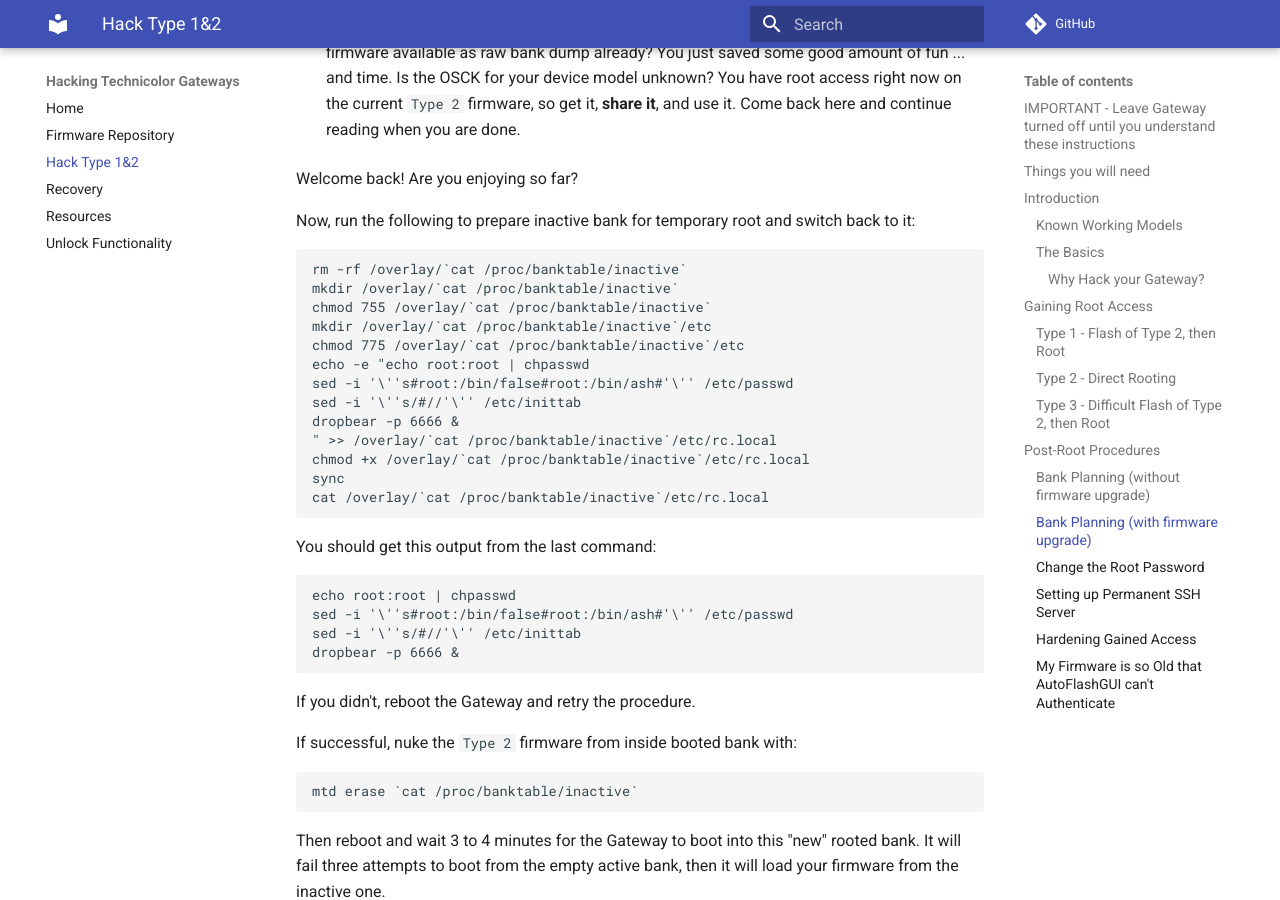
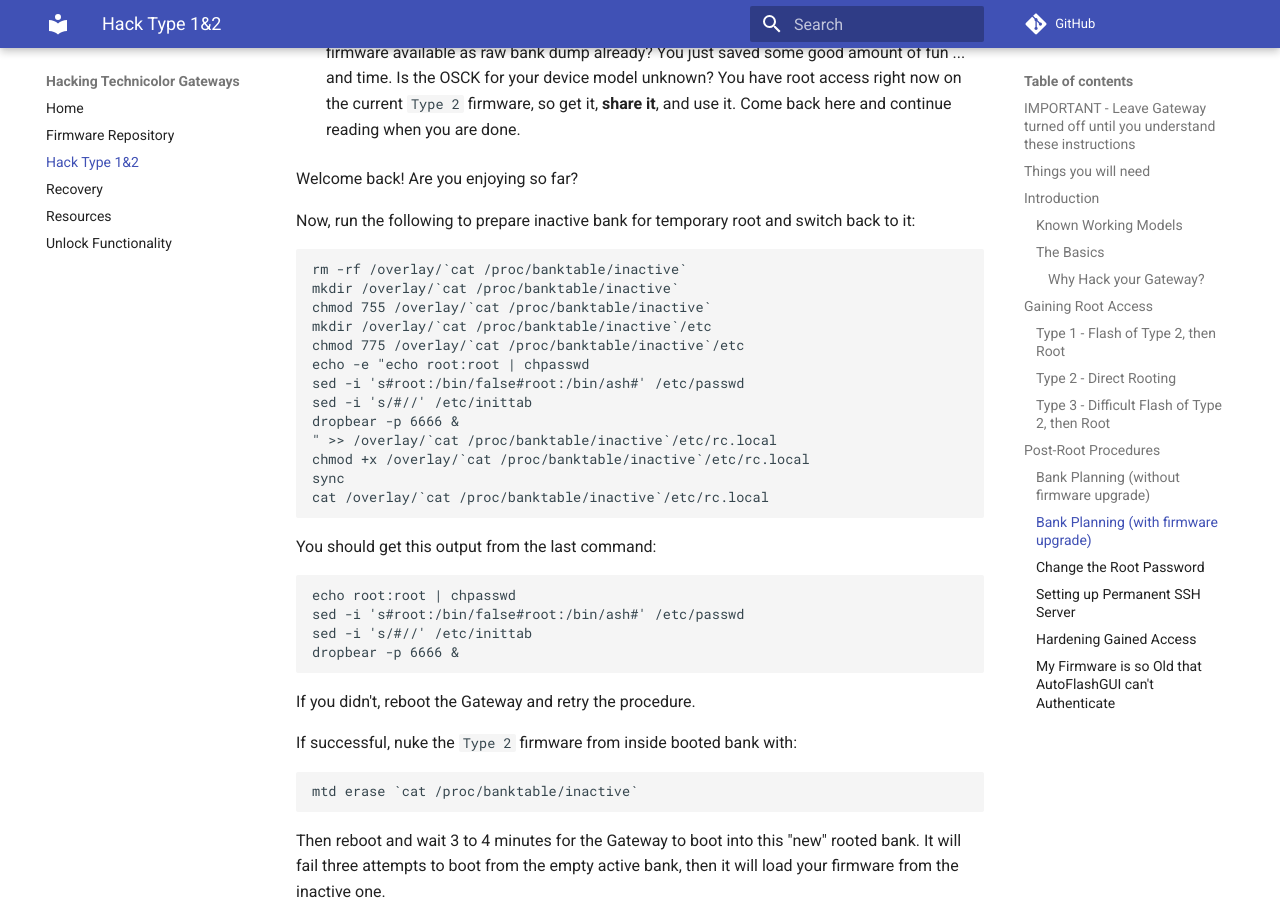
Before and after one commit to hack-technicolor/hack-technicolor, an MkDocs documentation site: the page built from docs/Hack Type 1&2.md, in a window 1280 px wide and 900 px high, scrolled down 9341 px. Built offline with MkDocs 1.6.1 and Material for MkDocs 9.7.7, drawn with Linux system fonts in a browser that asks for light colours; comment, search, counter and statistics services are not loaded; some of the changed text lies outside the part shown.

Commit message:
Fix quoting in sed commands

````diff
--- a/docs/Hack Type 1&2.md
+++ b/docs/Hack Type 1&2.md
@@ -101,7 +101,7 @@ Fire up your SSH client and connect with user `root` to the Gateway IP on defaul
 As your first step into your brand-new rooted Gateway, it is a good idea to always ensure the serial console port is enabled - this is a very useful feature in case of disasters, so just do it. Execute the following command:
 
 ```bash
-sed -i '\''s/#//'\'' /etc/inittab
+sed -i 's/#//' /etc/inittab
 ```
 
 At this point you have a rooted `Type 2` image on your Gateway, but your trip is not over.
@@ -273,8 +273,8 @@ chmod 755 /overlay/`cat /proc/banktable/inactive`
 mkdir /overlay/`cat /proc/banktable/inactive`/etc
 chmod 775 /overlay/`cat /proc/banktable/inactive`/etc
 echo -e "echo root:root | chpasswd
-sed -i '\''s#root:/bin/false#root:/bin/ash#'\'' /etc/passwd
-sed -i '\''s/#//'\'' /etc/inittab
+sed -i 's#root:/bin/false#root:/bin/ash#' /etc/passwd
+sed -i 's/#//' /etc/inittab
 dropbear -p 6666 &
 " >> /overlay/`cat /proc/banktable/inactive`/etc/rc.local
 chmod +x /overlay/`cat /proc/banktable/inactive`/etc/rc.local
@@ -286,8 +286,8 @@ You should get this output from the last command:
 
 ```bash
 echo root:root | chpasswd
-sed -i '\''s#root:/bin/false#root:/bin/ash#'\'' /etc/passwd
-sed -i '\''s/#//'\'' /etc/inittab
+sed -i 's#root:/bin/false#root:/bin/ash#' /etc/passwd
+sed -i 's/#//' /etc/inittab
 dropbear -p 6666 &
 ```
 
````
